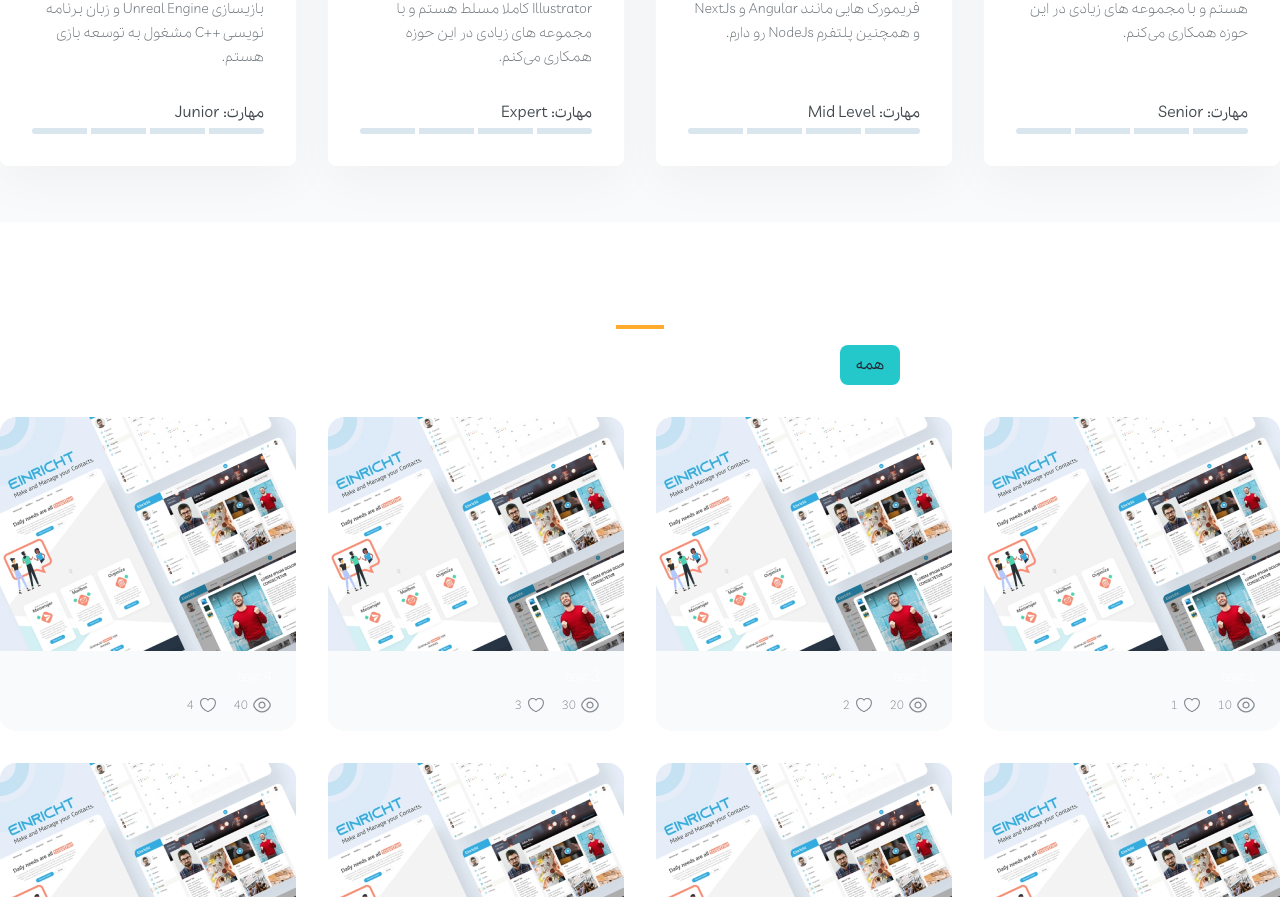
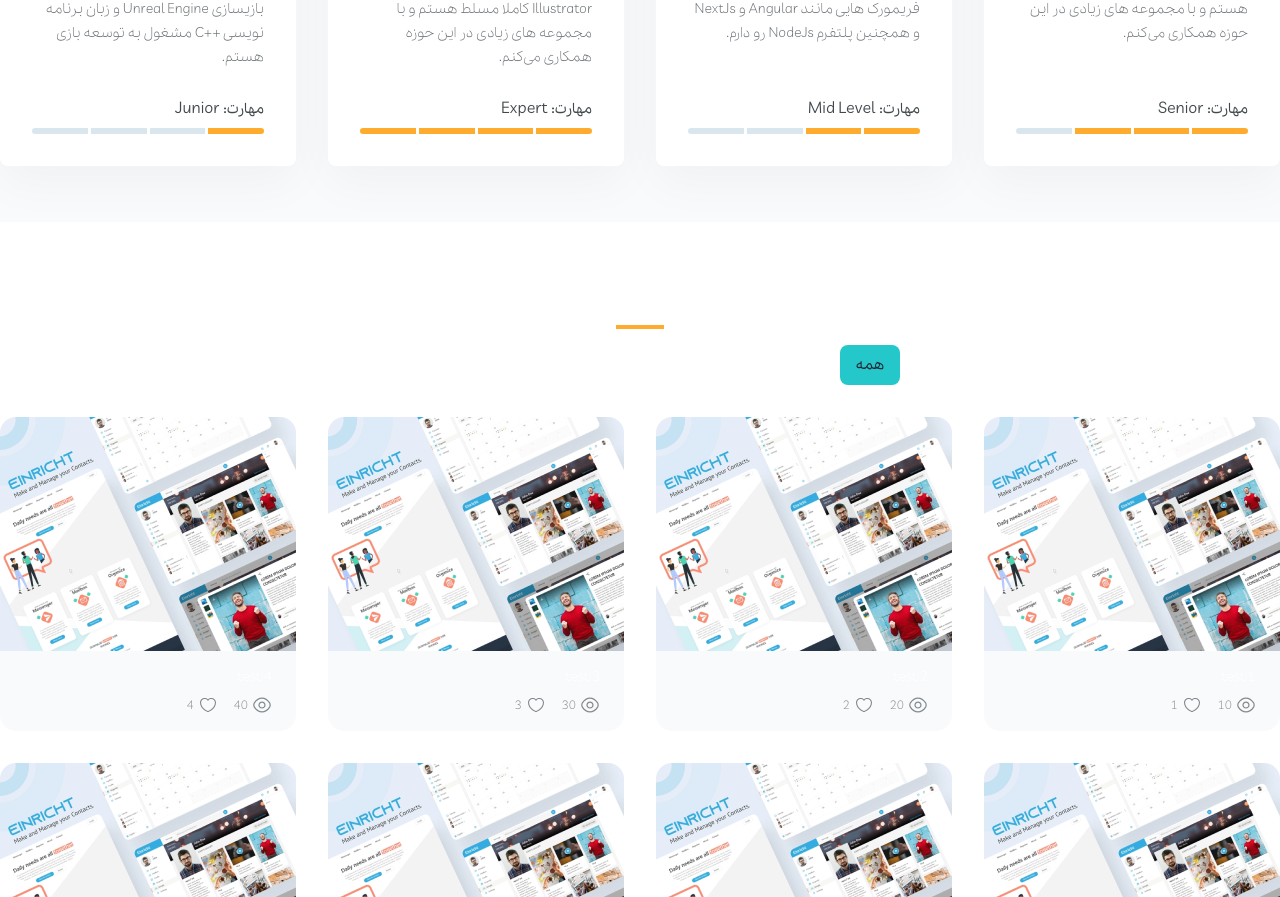
Before and after one commit to RezaNrzdh/RezaNrzdh, an Angular app in the folder client/: page / in a window 1280 px wide. Shown: the part 993-1890 px from the top of the page. Built offline with nearby package versions, Linux system fonts and the light colour scheme.

Commit message:
اضافه کردن skill و levelskill

```diff
--- a/client/src/app/core/services/skills.service.ts
+++ b/client/src/app/core/services/skills.service.ts
@@ -8,25 +8,29 @@ export class SkillsService {
             title: "طراح وب و موبایل",
             img: "assets/images/skill/uiux.svg",
             desc: "به نرم افزارهای طراحی وب مانند Figma و Adobe XD و Balsamiq کاملا مسلط هستم و با مجموعه های زیادی در این حوزه همکاری می‌کنم.",
-            level: "Senior"
+            levelName: "Senior",
+            level: 3
         },
         {
             title: "توسعه دهنده وب",
             img: "assets/images/skill/webdev.svg",
             desc: "توانایی کار با زبان های برنامه نویسی مانند JavaScript و TypeScript و فریمورک هایی مانند Angular و NextJs و همچنین پلتفرم NodeJs رو دارم.",
-            level: "Mid Level"
+            levelName: "Mid Level",
+            level: 2
         },
         {
             title: "طراح گرافیست",
             img: "assets/images/skill/graphic.svg",
             desc: "به نرم افزارهای طراحی گرافیک 2 و 3 بعدی مانند Blender و Photoshop و Illustrator کاملا مسلط هستم و با مجموعه های زیادی در این حوزه همکاری می‌کنم.",
-            level: "Expert"
+            levelName: "Expert",
+            level: 4
         },
         {
             title: "توسعه دهنده بازی",
             img: "assets/images/skill/gamedev.svg",
             desc: "چون در این حوزه می‌تونم از توانایی گرافیکی و کد نویسیم بهره ببرم، با موتور بازیسازی Unreal Engine و زبان برنامه نویسی  ++C مشغول به توسعه بازی هستم.",
-            level: "Junior"
+            levelName: "Junior",
+            level: 1
         }
     ]
 
--- a/client/src/app/feature/home/component/experience/experience.component.html
+++ b/client/src/app/feature/home/component/experience/experience.component.html
@@ -1,22 +1,22 @@
 <Section class="laptop tflex column margin-top-56  margin-bot-56 ">
     <div class="flex margin-bot-32">
         <h2 class="headline-1 color-dark bold margin-left-24">7 سال سابقه کار حرفه ای</h2>
-        <img src="assets/images/dot.svg" />
+        <img src="assets/images/dot.svg" alt="" />
     </div>
     <div class="cards grid">
         <div *ngFor="let exp of experience" class="card flex column padding-32 background-white radius-8">
             <div class="icon flex justify-ctr align-ctr">
-                <img src="{{ exp.img }}" />
+                <img src="{{ exp.img }}" alt="" />
             </div>
             <h3 class="body-1 bold color-dark margin-top-32 margin-bot-16">{{ exp.title }}</h3>
             <p class="body-2 lineheight-24 color-gray-5">{{ exp.desc }}</p>
             <div class="flex column margin-top-auto">
                 <div>
                     <span class="body-2 color-dark medium">مهارت:</span>
-                    <span class="margin-right-4 color-dark">{{ exp.level }}</span>
+                    <span class="margin-right-4 color-dark">{{ exp.levelName }}</span>
                 </div>
-                <div class="level grid margin-top-4">
-                    <span *ngFor="let i of [].constructor(4)"></span>
+                <div class="level grid margin-top-8">
+                    <span *ngFor="let i of [1,2,3,4]" [ngClass]="i <= exp.level ? 'filled' : 'empty'"></span>
                 </div>
             </div>
         </div>
--- a/client/src/app/feature/home/component/experience/experience.component.scss
+++ b/client/src/app/feature/home/component/experience/experience.component.scss
@@ -16,10 +16,15 @@
             }
             .level{
                 grid-template-columns: 1fr 1fr 1fr 1fr;
-                grid-column-gap: 4px;
+                grid-column-gap: 3px;
                 span{
                     height: 6px;
-                    background-color: color.$color-gray-2;
+                    &.filled{
+                        background-color: color.$color-primary;
+                    }
+                    &.empty{
+                        background-color: color.$color-gray-2;
+                    }
                     &:first-child{
                         border-radius: 0 3px 3px 0;
                     }
--- a/client/src/app/feature/home/component/experience/experience.component.ts
+++ b/client/src/app/feature/home/component/experience/experience.component.ts
@@ -1,6 +1,5 @@
 import {Component, Input, OnInit} from '@angular/core';
 import {SkillsService} from "../../../../core/services/skills.service";
-import {LevelEnum} from "../../../../core/enum/level.enum";
 
 @Component({
     selector: 'app--home-experience',
@@ -18,4 +17,8 @@ export class ExperienceComponent implements OnInit {
     ngOnInit(): void {
         this.experience = this.skillService.getSkills();
     }
+
+    getExpLevel(): void {
+
+    }
 }
```
